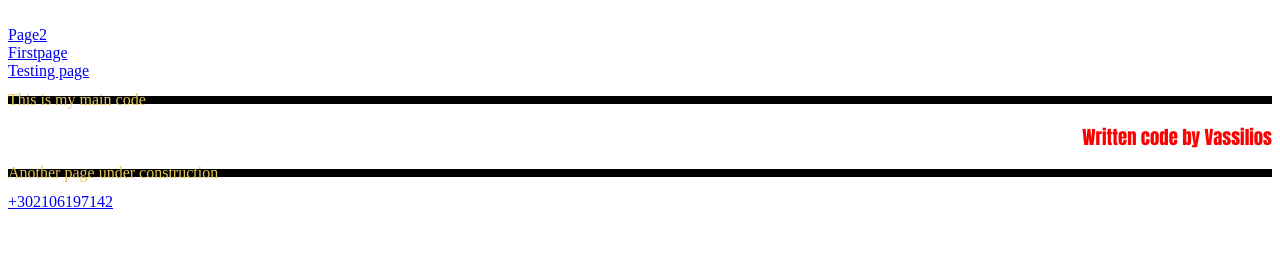
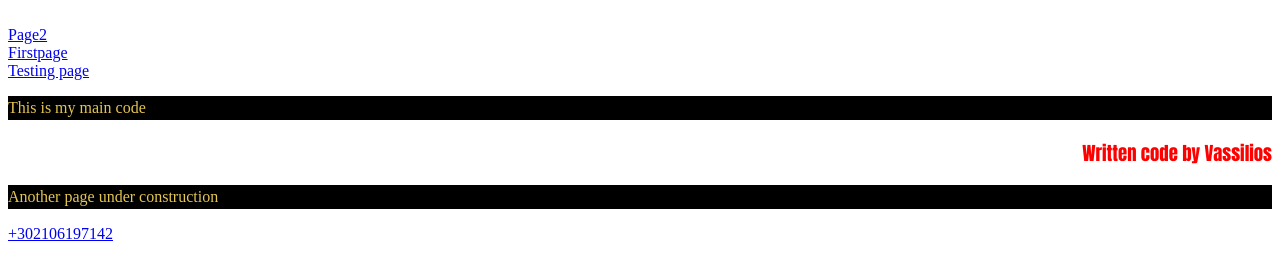
Before and after one commit to vassilioskappas/index, a plain HTML site: page index.html in a window 1280 px wide. Drawn offline with Linux system fonts and the light colour scheme.

Commit message:
Update index.html

```diff
--- a/index.html
+++ b/index.html
@@ -3,7 +3,7 @@
 <TITLE> mY FIRST PAGE </TITLE>
  <style>
 p {
- line-height: 50%;
+ line-height: 150%;
   text-align: left;
   color: RGBA(228,198,82,2.4);
  background-color: black;
```
